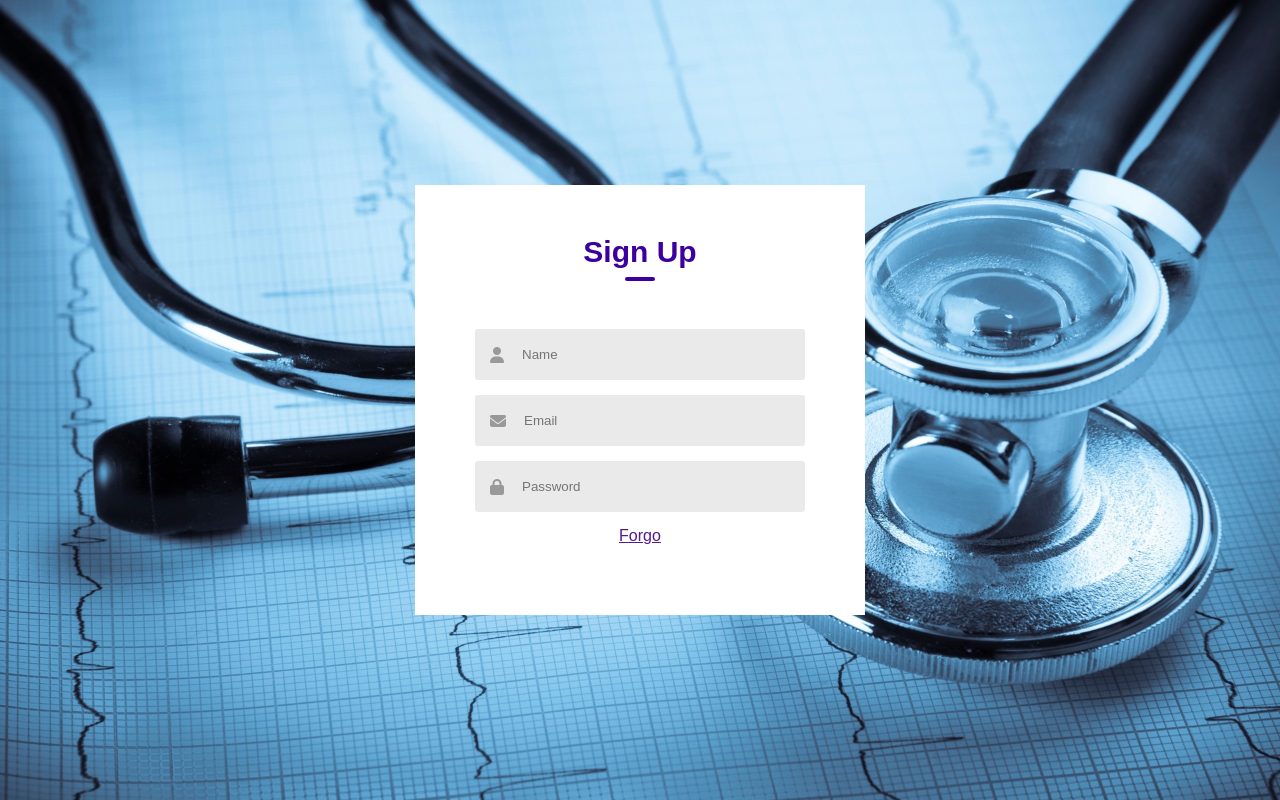
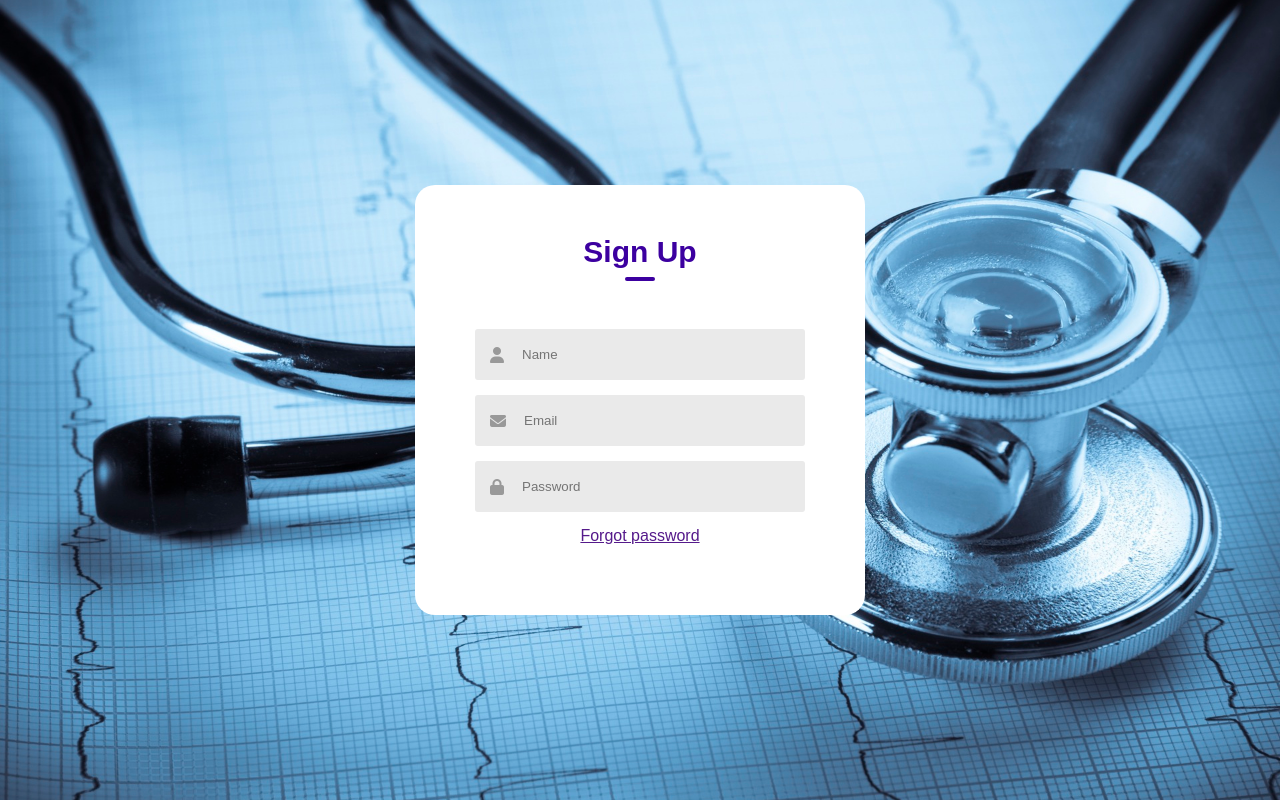
Before and after one commit to santhosh17102002/MediMatch, a plain HTML site: page login.html in a window 1280 px wide. Drawn offline with Linux system fonts and the light colour scheme.

Commit message:
login basic 2

```diff
--- a/login.css
+++ b/login.css
@@ -21,6 +21,7 @@
     left: 50%;
     transform: translate(-50%,-50%);
     background: #fff;
+    border-radius: 20px;
     padding: 50px 60px 70px;
     text-align: center;
 
--- a/login.html
+++ b/login.html
@@ -25,7 +25,7 @@
                         <i class="fa-solid fa-lock"></i>
                         <input type="password" placeholder="Password">
                     </div>
-                    <p><a href="">Forgo</a></p>
+                    <p><a href="">Forgot password</a></p>
                 </div>
             </form>
         </div>
```
